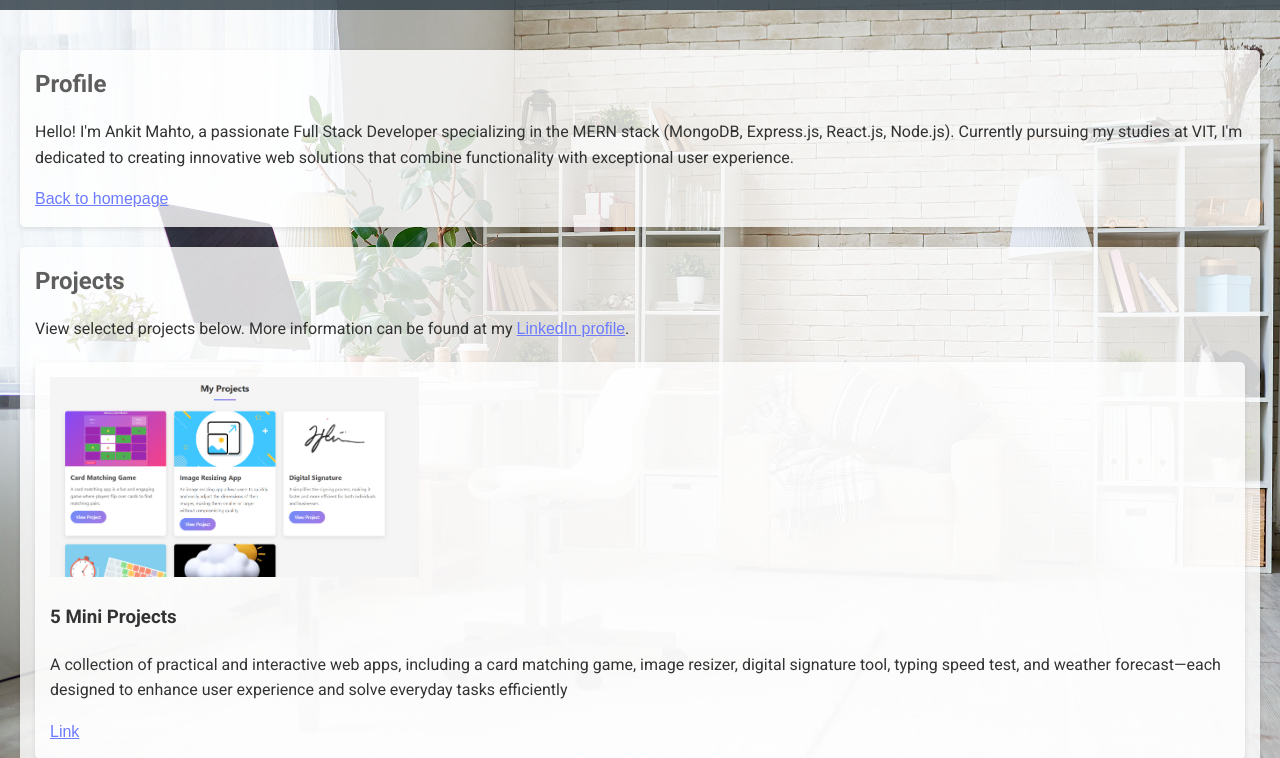
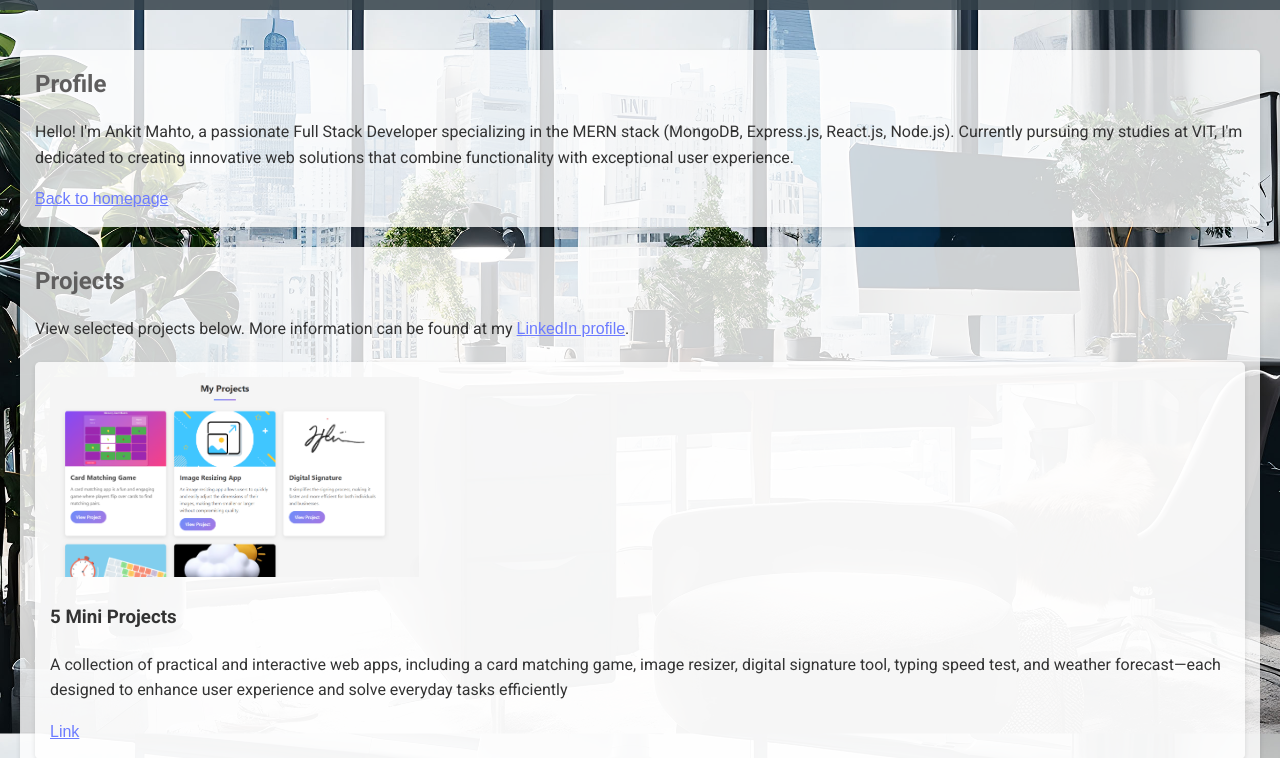
Before and after one commit to ankitmahto08/portfolio-phase-project1, a plain HTML site: page resume.html in a window 1280 px wide. Shown: the part 120-878 px from the top of the page. Drawn offline with Linux system fonts and the light colour scheme.

Commit message:
Update resume.html

```diff
--- a/resume.html
+++ b/resume.html
@@ -14,7 +14,7 @@
       line-height: 1.6;
       margin: 0;
       padding: 0;
-      background: url('placeholder-images/bg-home-office-studio.jpg') no-repeat center center fixed;
+      background: url('placeholder-images/bg-home-office-city.jpg') no-repeat center center fixed;
       background-size: cover;
       color: #333;
     }
```
